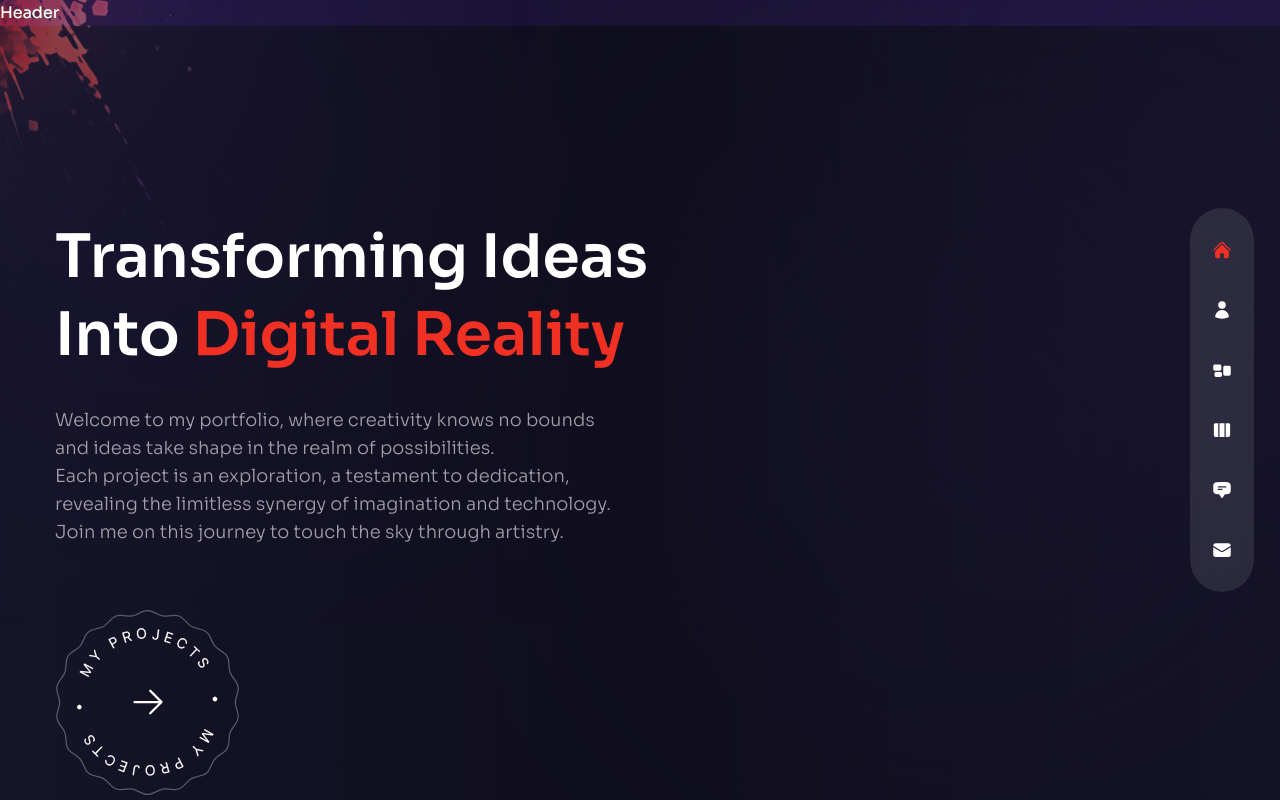
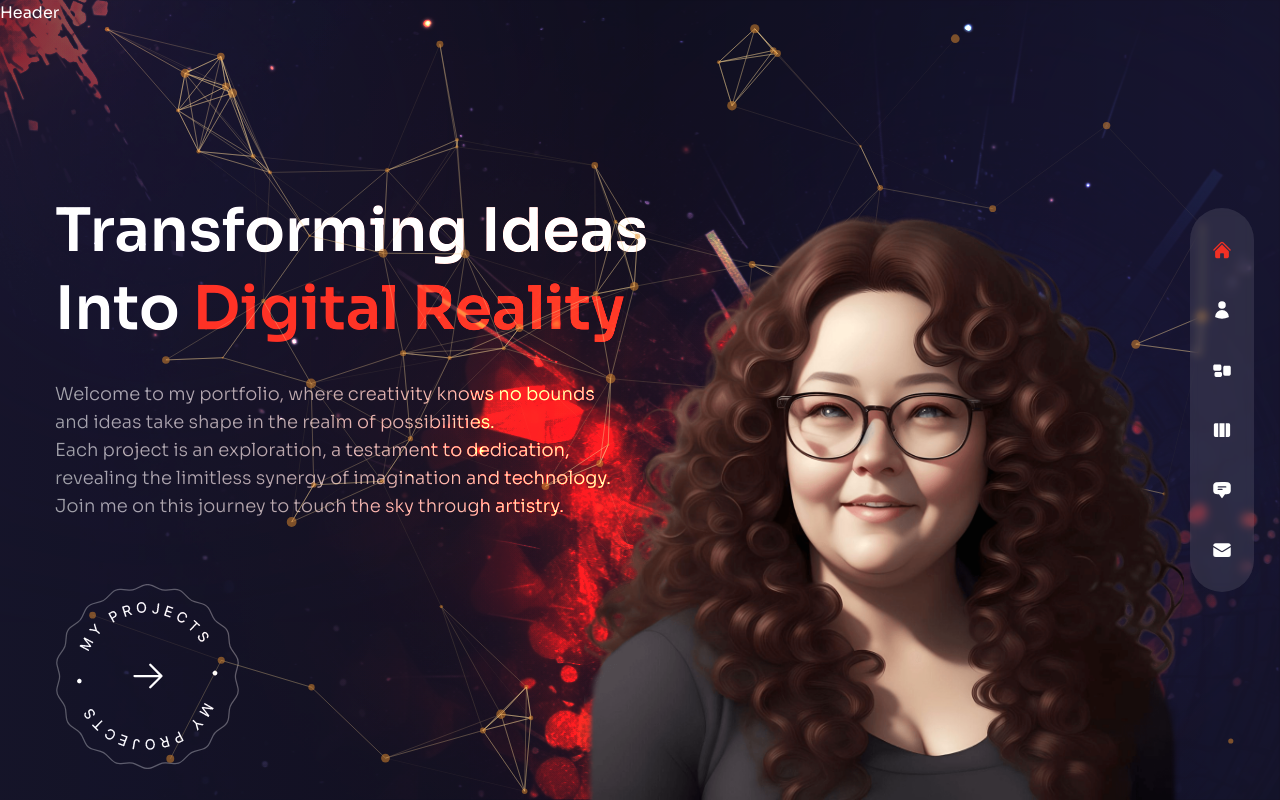
Before and after one commit to MiriFurman1/Portfolio-website, a Next.js app: page / in a window 1280 px wide. Built offline with nearby package versions, Linux system fonts and the light colour scheme.

Commit message:
particles added

```diff
--- a/components/Avatar.js
+++ b/components/Avatar.js
@@ -1,5 +1,10 @@
-const Avatar = () => {
-  return <div>Avatar</div>;
+
+import Image from "next/image";
+
+ const Avatar = () => {
+  return <div className="hidden xl:flex xl:max-w-none">
+    <Image src={'/avatar-final.png'} width={737} height={678} alt='' className="translate-z-10 w-full h-full"/>
+  </div>;
 };
 
 export default Avatar;
--- a/components/Header.js
+++ b/components/Header.js
@@ -1,5 +1,5 @@
 const Header = () => {
-  return <header>Header</header>;
+  return <header className="absolute z-30 w-full">Header</header>;
 };
 
 export default Header;
--- a/components/ParticlesContainer.js
+++ b/components/ParticlesContainer.js
@@ -1,5 +1,93 @@
+import { Particles } from 'react-tsparticles'
+import { loadFull } from 'tsparticles';
+import React, { useCallback } from 'react'
+
 const ParticlesContainer = () => {
-  <div>Particles Container</div>;
+  //init
+  const particlesInit = useCallback(async (engine) => {
+    await loadFull(engine)
+  }, [])
+
+  const particlesLoaded = useCallback(async () => { }, [])
+
+  return (
+    <Particles className='w-full h-full absolute translate-z-0' id="tsparticles" init={particlesInit} loaded={particlesLoaded}
+      options={{
+        fullScreen: { enable: false },
+        background: {
+          color: {
+            value: ''
+          },
+        },
+        fpsLimit: 120,
+        interactivity: {
+          events: {
+            onClick: {
+              enable: false,
+              mode: "push",
+            },
+            onHover: {
+              enable: true,
+              mode: "repulse"
+            },
+            resize: true,
+          },
+          modes: {
+            push: {
+              quantity: 90
+            },
+            repulse: {
+              distance: 200,
+              duration: 0.4
+            }
+          }
+        },
+        particles: {
+          color: {
+            value: '#e68e2e'
+          },
+          links: {
+            color: '#f5d393',
+            distance: 150,
+            enable: true,
+            opacity: 0.5,
+            width: 1
+          },
+          collisions: {
+            enable: true,
+          },
+          move: {
+            directions: 'none',
+            enable: true,
+            outModes: {
+              default: 'bounce'
+            },
+            random:false,
+            speed:1,
+            straight:false
+          },
+          number:{
+            density:{
+              enable:true,
+              area:800
+            },
+            value:80
+          },
+          opacity:{
+            value:0.5,
+          },
+          shape:{
+            type:'circle'
+          },
+          size:{
+            value: {min:1, max:5}
+          },
+        },
+        detectRetina:true,
+      }}
+    />
+  )
+
 };
 
 export default ParticlesContainer;
--- a/pages/index.js
+++ b/pages/index.js
@@ -23,8 +23,21 @@
     </div>
 
 
-    <div>image</div>
+    <div className="w-[1200px] h-full absolute right-0 bottom-0">
+      {/* bg img */}
+      <div className="bg-none xl:bg-explosion xl:bg-cover xl:bg-right xl:bg-no-repeat w-full h-full absolute mix-blend-color-dodge translate-z-0">
+      </div>
+      {/* particles */}
+      <ParticlesContainer/>
+      <div>
 
+      </div>
+      {/* Avatar image */}
+      <motion.div  variants={fadeIn('up', 0.5)} initial="hidden" animate="show" exit="hidden" transition={{duration:1,ease:'easeInOut'}} className="w-full h-full max-w-[600px] max-h-[600px] absolute -bottom-32 lg:bottom-0 lg:right-[8%]">
+        <Avatar/>
+      </motion.div>
+
+    </div>
   </div>;
 };
 
```
Also changed, not shown: public/avatar-final.png (added), public/avatar.png.
